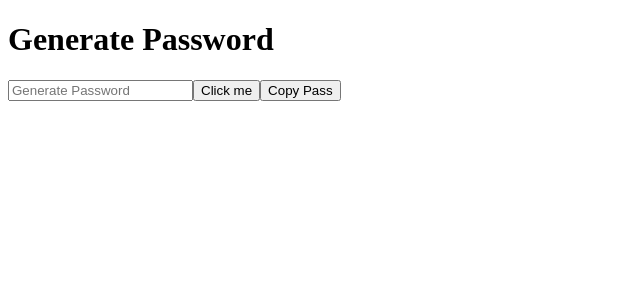
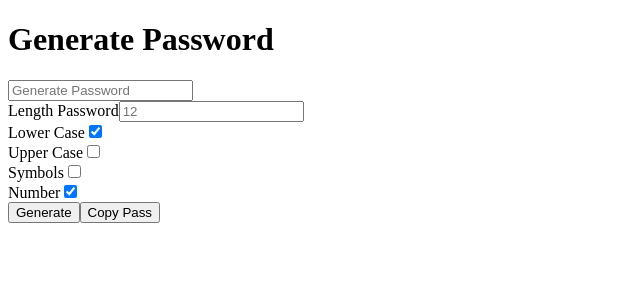
Before and after one commit to Karwae/Genarate-Password, a React (Create React App) app: page / in a window 1280 px wide. Shown: the top 300 px of the page, without its empty margins (0-640 px from the left). Built offline with nearby package versions, Linux system fonts and the light colour scheme.

Commit message:
Change Method Generate

```diff
--- a/src/components/Generate.jsx
+++ b/src/components/Generate.jsx
@@ -6,32 +6,66 @@ const Generate = () =>{
     const [password, setPassword] = useState('');
 
 
-    // passwordEl.addEventListener('focus', (e) => {
-    //   navigator.clipboard.writeText(passwordEl.value);
-    // });
+
+    function generatePassword() {
+
+      let numberChars ;
+      let upperChars  ;
+      let lowerChars  ;
+      let symbolChars ;
+
+      if (document.querySelector(".lowercase").checked) {
+        lowerChars = 'abcdefghijklmnopqrstuvwxyz';
+      }else{
+        lowerChars = '';
+      }
+      if (document.querySelector(".uppercase").checked) {
+        upperChars = 'ABCDEFGHIJKLMNOPQRSTUVWXYZ';
+      }else{
+        upperChars = '';
+      }
+      if (document.querySelector(".symbols").checked) {
+        symbolChars = '!@#$%^&*()_+';
+      }else{
+        symbolChars = '';
+      }
+      if (document.querySelector(".number").checked) {
+        numberChars = '0123456789';
+      }else{
+        numberChars = '';
+      }
+
+      let length_pass = document.querySelector(".length_pass").value;
+      console.log(length_pass);
+      if(length_pass = ' '){
+        length_pass = 12;
+      }
+
+      let checkbox = document.querySelectorAll("input[type='checkbox']");
+        if (checkbox[0].checked === false && checkbox[1].checked === false && checkbox[2].checked === false && checkbox[3].checked === false) {
+          alert('Please choose any checkbox');
+          document.querySelector(".input-pass").value();
+
+    }
 
 
+      const allChars = numberChars + upperChars + lowerChars + symbolChars;
 
-
-    function generatePassword() {
-      const numberChars = "0123456789";
-      const upperChars = "ABCDEFGHIJKLMNOPQRSTUVWXYZ";
-      const lowerChars = "abcdefghijklmnopqrstuvwxyz";
-      const symbolChars = "!@#$%^&*()_+";
-      const allChars = numberChars + upperChars + lowerChars + symbolChars;
 
       let randomString = '';
 
-      for (let i = 0; i < 12; i++) {
+      for (let i = 0; i < 10; i++) {
         let randomNumber = Math.floor(Math.random() * allChars.length);
         randomString += allChars[randomNumber];
       }
+
     setPassword(randomString);
     }
 
 
     return (
         <div >
+
             <h1>Generate Password</h1>
             <input
                 className='input-pass'
@@ -42,8 +76,30 @@ const Generate = () =>{
                 onChange={event => setPassword(event.target.value)}
                 onFocus={() => { navigator.clipboard.writeText(password)}}
                 />
-            <button onClick={generatePassword}>Click me</button>
-            <button onClick={() => { navigator.clipboard.writeText(password)}}>Copy Pass</button>
+            <div className="form">
+              <div className="option">
+                 <label htmlFor="">Length Password</label>
+                  <input type="number" className='length_pass' placeholder='12' />
+              </div>
+              <div className="option">
+                 <label htmlFor="">Lower Case</label>
+                  <input type="checkbox" className='lowercase' defaultChecked={true}/>
+              </div>
+              <div className="option">
+                 <label htmlFor="">Upper Case</label>
+                  <input type="checkbox" className='uppercase' />
+              </div>
+              <div className="option">
+                 <label htmlFor="">Symbols</label>
+                  <input type="checkbox" className='symbols' />
+              </div>
+              <div className="option">
+                 <label htmlFor="">Number</label>
+                  <input type="checkbox" className='number' defaultChecked={true}/>
+              </div>
+              <button onClick={generatePassword}>Generate</button>
+              <button onClick={() => { navigator.clipboard.writeText(password)}}>Copy Pass</button>
+            </div>
         </div>
       );
 
```
